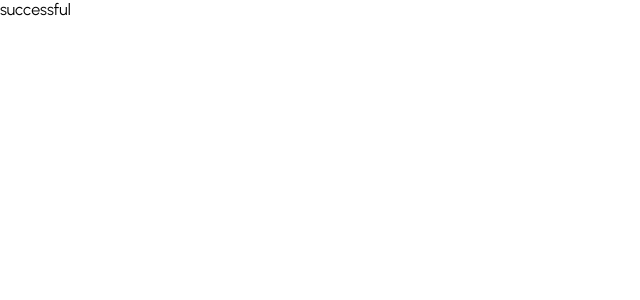
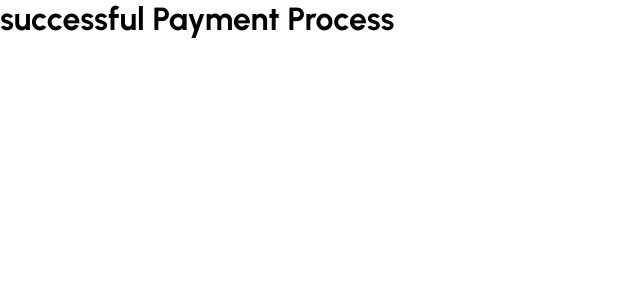
Before and after one commit to firstminster/shopping-ui, a React (Create React App) app: page /success in a window 1280 px wide. Shown: the top 300 px of the page, without its empty margins (0-640 px from the left). Built offline with nearby package versions, Linux system fonts and the light colour scheme.

Commit message:
code update2.0

```diff
--- a/src/App.js
+++ b/src/App.js
@@ -8,7 +8,7 @@ import {
 import Cart from "./Pages/Cart";
 import Home from "./Pages/Home";
 import Login from "./Pages/Login";
-import Product from "./Pages/Product";
+import Product from "./Pages/ProductView";
 import ProductList from "./Pages/ProductList";
 import Register from "./Pages/Register";
 import Success from "./Pages/Success";
--- a/src/Pages/Cart.js
+++ b/src/Pages/Cart.js
@@ -175,7 +175,7 @@ const Cart = () => {
       try {
         const res = await userRequest.post("/checkout/payment", {
           tokenId: stripeToken.id,
-          amount: 500,
+          amount: cart.total * 100,
         });
         history.push("/success", { data: res.data });
       } catch (error) {
@@ -185,7 +185,7 @@ const Cart = () => {
     stripeToken && makeRequest();
   }, [stripeToken, cart.total, history]);
 
-  console.log(stripeToken);
+  // console.log(stripeToken);
   return (
     <Container>
       <Navbar />
@@ -257,12 +257,12 @@ const Cart = () => {
               image="https://images.pexels.com/photos/5886041/pexels-photo-5886041.jpeg?auto=compress&cs=tinysrgb&dpr=2&h=650&w=940"
               billingAddress
               shippingAddress
-              description={`Your total is $${cart.total}`}
+              description={`Your total purchase is $${cart.total}`}
               amount={cart.total * 100}
               token={onToken}
               stripeKey={KEY}
             >
-              <Button>CHECKOUT NOW</Button>
+              <Button style={{ cursor: "pointer" }}>CHECKOUT NOW</Button>
             </StripeCheckout>
           </Summary>
         </Bottom>
--- a/src/Pages/Success.js
+++ b/src/Pages/Success.js
@@ -5,7 +5,11 @@ const Success = () => {
   const location = useLocation();
 
   console.log(location);
-  return <div>successful</div>;
+  return (
+    <div>
+      <h1>successful Payment Process</h1>
+    </div>
+  );
 };
 
 export default Success;
```
Also changed, not shown: src/Pages/ProductView.js (renamed from src/Pages/Product.js).
